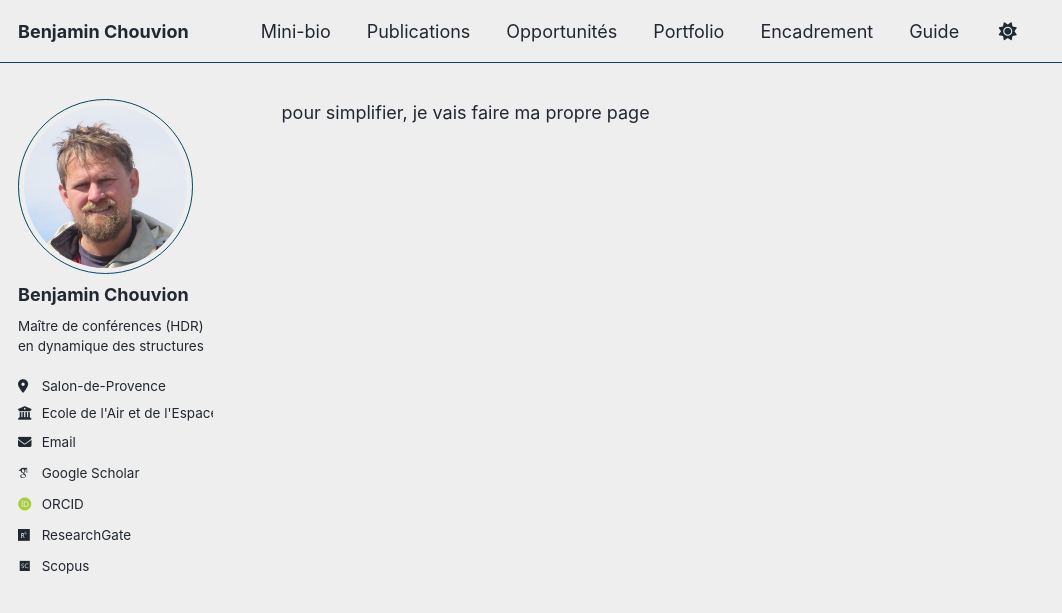
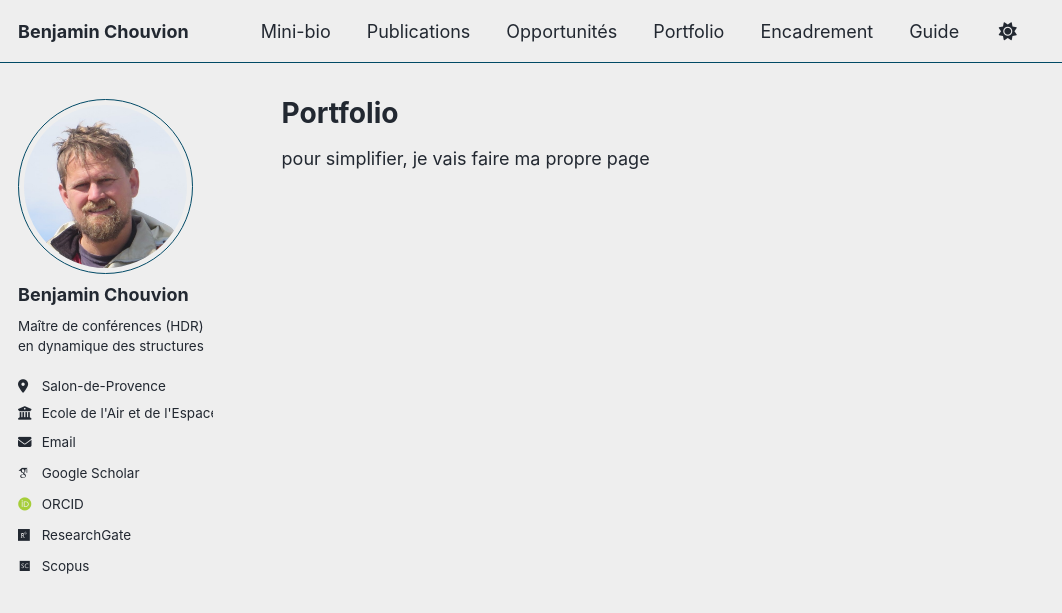
Before and after one commit to benjamin-chouvion/benjamin-chouvion.github.io, a Jekyll site: the page built from _pages/portfolio.md, in a window 1280 px wide. Shown: the top 613 px of the page, without its empty margins (0-1062 px from the left). Built offline with Jekyll 4.4.1, drawn with Linux system fonts in a browser that asks for light colours; some web fonts are replaced; our own code applies the rules of GitHub Pages for plain Markdown files; a script bundle is joined from its source files by our own code; library files that are not in the unit come from our copies.

Commit message:
Add front matter to portfolio page
Added front matter for layout, title, permalink, and author profile.

```diff
--- a/_pages/portfolio.md
+++ b/_pages/portfolio.md
@@ -1,3 +1,8 @@
-
+---
+layout: archive
+title: "Portfolio"
+permalink: /portfolio/
+author_profile: true
+---
 
 pour simplifier, je vais faire ma propre page
```
